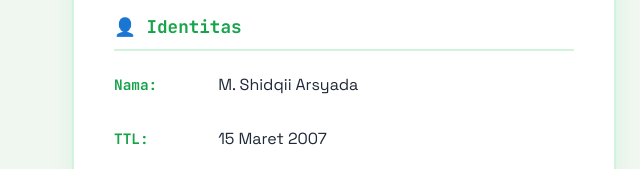
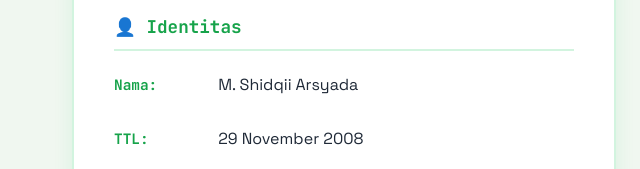
Before and after one commit to DemenBiyu/Web-Shidqii-Arsyada, a plain HTML site: page index.html in a window 1280 px wide. Shown: the part 1080-1249 px from the top of the page, 0-640 px from the left. Drawn offline with nearby package versions, Linux system fonts and the light colour scheme; animation ran at ten frames a second.

Commit message:
Update index.html

```diff
--- a/index.html
+++ b/index.html
@@ -1806,7 +1806,7 @@
                         <strong data-translate="info-name-strong">Nama:</strong> <span data-translate="info-name-text">M. Shidqii Arsyada</span>
                     </div>
                     <div class="info-item">
-                        <strong data-translate="info-dob-strong">TTL:</strong> <span data-translate="info-dob-text">15 Maret 2007</span>
+                        <strong data-translate="info-dob-strong">TTL:</strong> <span data-translate="info-dob-text">29 November 2008 </span>
                     </div>
                     <div class="info-item">
                         <strong data-translate="info-address-strong">Alamat:</strong> <span data-translate="info-address-text">Desa Samborejo RT/RW 15/5, Jalan Haji. Abdullah, Kabupaten Pekalongan, Provinsi Jawa Tengah</span>
```
